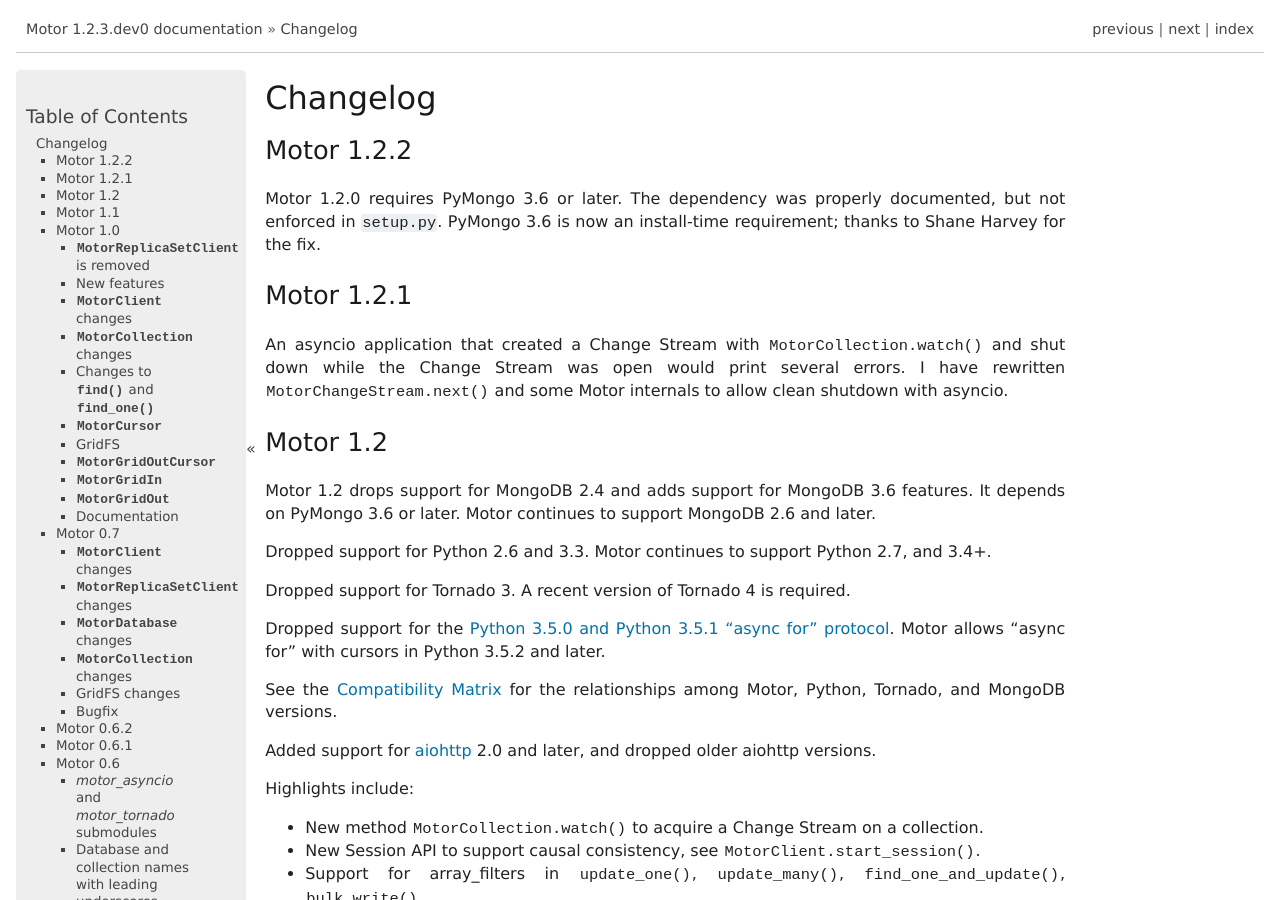
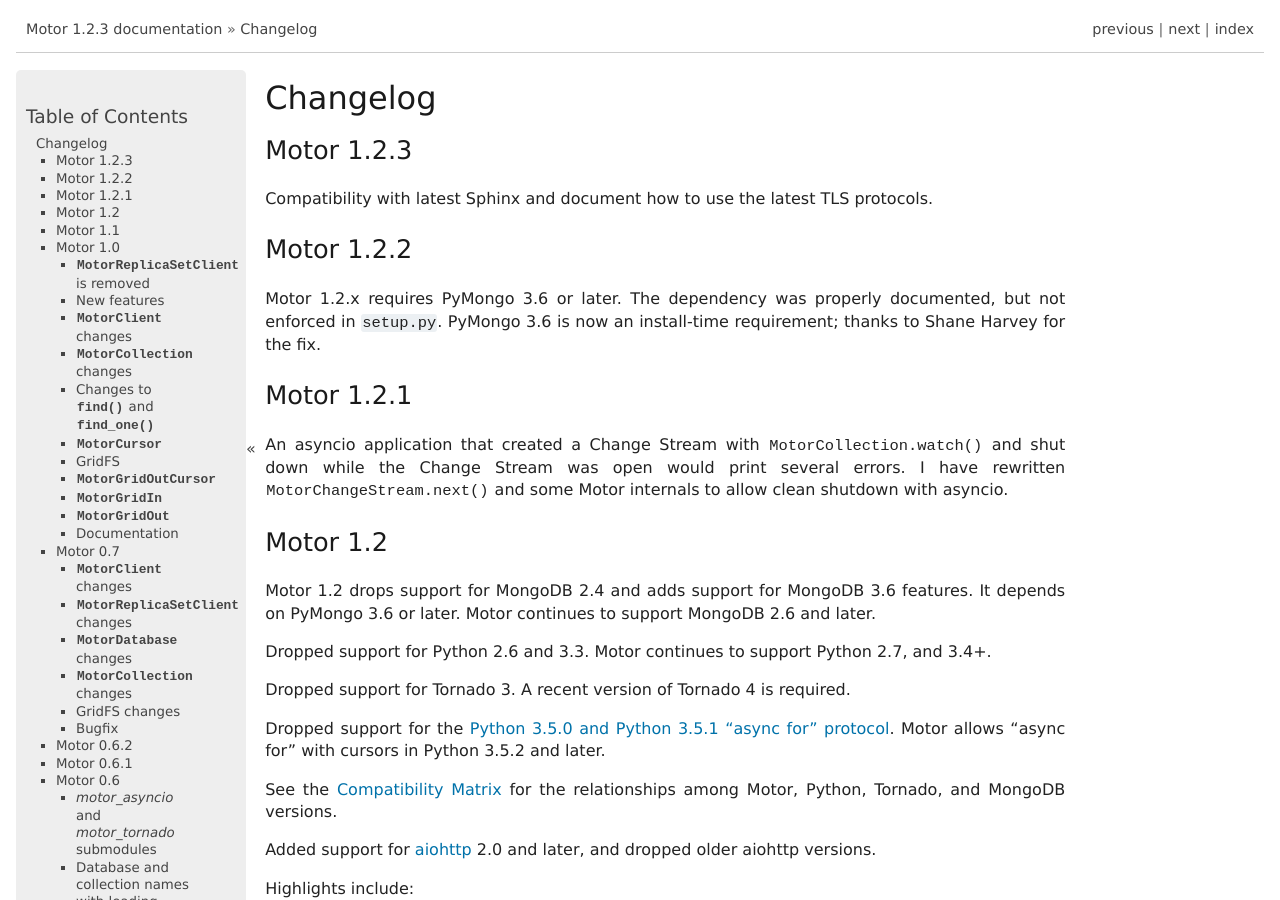
Before and after one commit to mongodb/motor, a Sphinx documentation site: the page built from doc/changelog.rst, in a window 1280 px wide and 900 px high. Built offline with Sphinx 7.4.7, drawn with Linux system fonts in a browser that asks for light colours; pages that are not in the unit, such as notebooks, are missing from menus; the version number is read from the project's files by our own code; some of the changed text lies outside the part shown.

Commit message:
BUMP 1.2.3
Signed-off-by: A. Jesse Jiryu Davis <jesse@mongodb.com>

```diff
--- a/doc/changelog.rst
+++ b/doc/changelog.rst
@@ -3,10 +3,16 @@
 
 .. currentmodule:: motor.motor_tornado
 
+Motor 1.2.3
+-----------
+
+Compatibility with latest Sphinx and document how to use the latest TLS
+protocols.
+
 Motor 1.2.2
 -----------
 
-Motor 1.2.0 requires PyMongo 3.6 or later. The dependency was properly
+Motor 1.2.x requires PyMongo 3.6 or later. The dependency was properly
 documented, but not enforced in ``setup.py``. PyMongo 3.6 is now an install-time
 requirement; thanks to Shane Harvey for the fix.
 
--- a/motor/__init__.py
+++ b/motor/__init__.py
@@ -20,7 +20,7 @@
 
 from motor.motor_py3_compat import text_type
 
-version_tuple = (1, 2, 3, 'dev0')
+version_tuple = (1, 2, 3)
 
 
 def get_version_string():
--- a/setup.py
+++ b/setup.py
@@ -152,7 +152,7 @@
     packages.append('motor.aiohttp')
 
 setup(name='motor',
-      version='1.2.3.dev0',
+      version='1.2.3',
       packages=packages,
       description=description,
       long_description=long_description,
```
